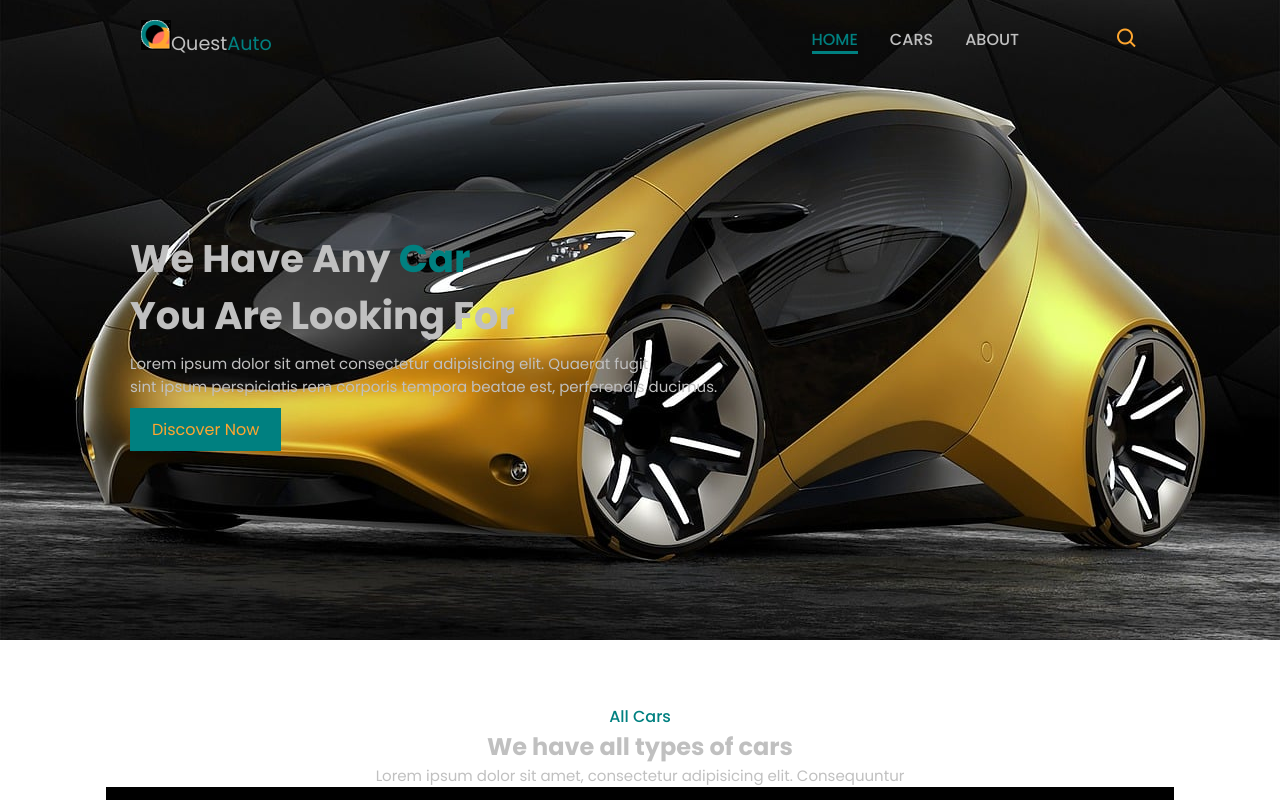
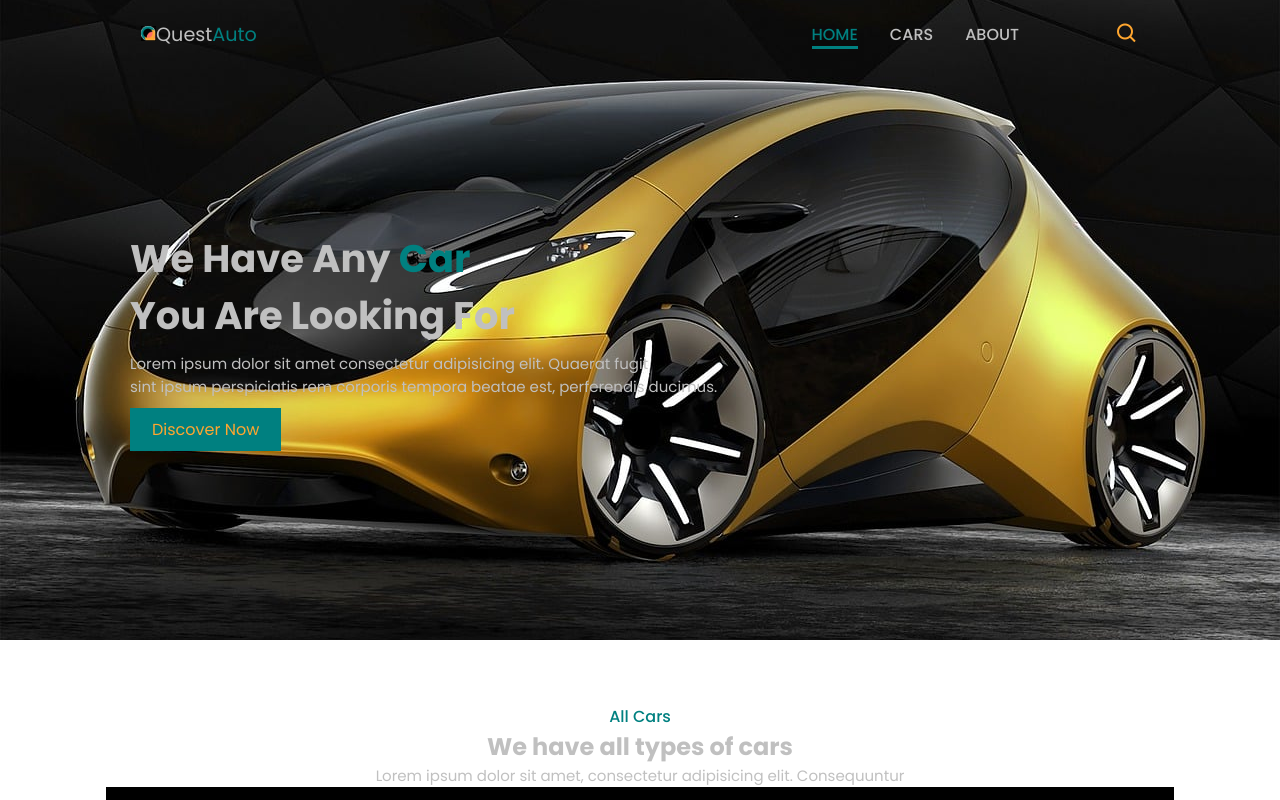
Before and after one commit to kdooley727/QuestAuto, a website: page index.html in a window 1280 px wide. Shown: the top 800 px of the page. Drawn offline with nearby package versions, Linux system fonts and the light colour scheme.

Commit message:
Update style.css

```diff
--- a/style.css
+++ b/style.css
@@ -68,8 +68,8 @@ header {
 }
 
 .logo img {
-    width: 30px;
-    height: 30px;
+    width: 15px;
+    height: 15px;
 }
 
 .navbar {
```
